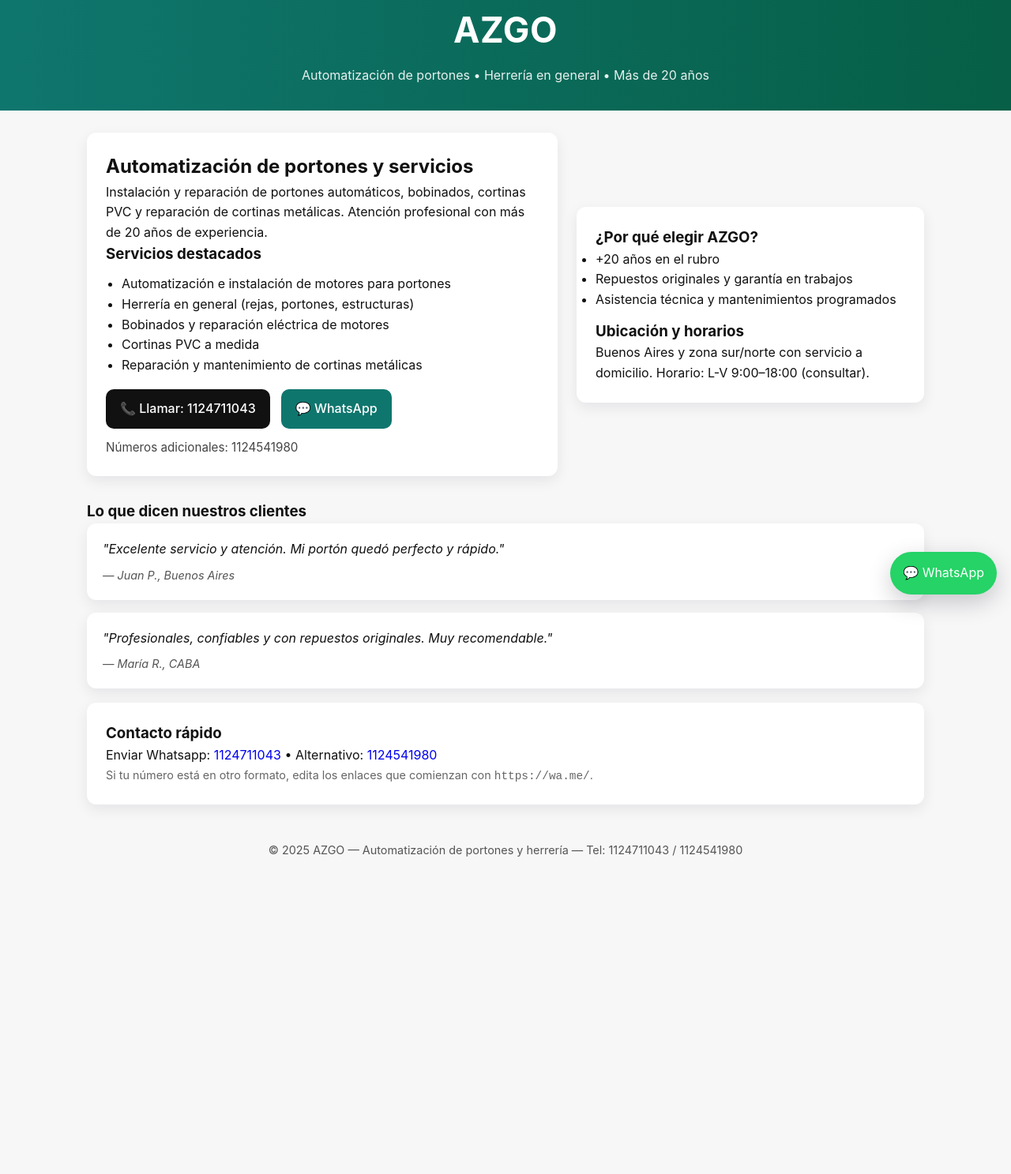
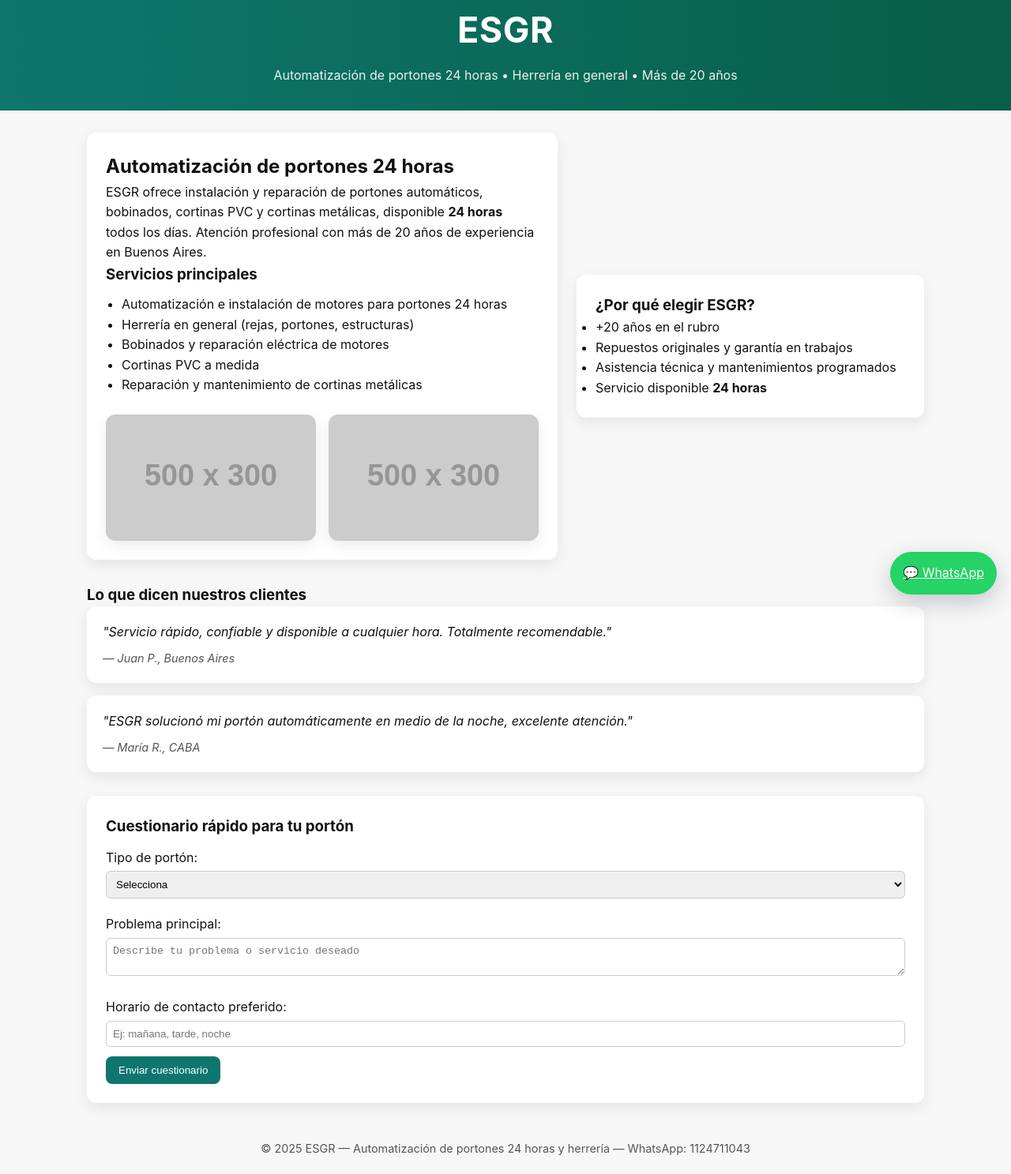
Before and after one commit to Emanuel-ops907/automatizacionba, a plain HTML site: page index.html in a window 1280 px wide. Shown: the part 29-1516 px from the top of the page at 79% size. Before the commit the page ends 1163 px from the top, so only its background shows below. Drawn offline with Linux system fonts and the light colour scheme; placeholder pictures from the web are drawn by us.

Commit message:
index.html

```diff
--- a/index.html
+++ b/index.html
@@ -4,59 +4,20 @@
   <meta charset="utf-8" />
   <meta name="google-site-verification" content="h8ERAnLd1_rnMqJ6-2ageCOZNI8zqAXW-7iZGl2atE0" />
   <meta name="viewport" content="width=device-width,initial-scale=1" />
-  <title>AZGO — Automatización de portones y herrería | Bobinados y reparación de cortinas metálicas</title>
+  <title>Automatización de portones | ESGR — Herrería y reparación de cortinas metálicas</title>
 
-  <meta name="description" content="AZGO — Automatización de portones y herrería en general. Bobinados, cortinas PVC, reparación de cortinas metálicas. Más de 20 años de experiencia. Contacto: 1124711043 / 1124541980." />
-  <meta name="keywords" content="automatizacion portones, herreria, bobinados, cortinas PVC, reparación cortinas metálicas, AZGO" />
+  <meta name="description" content="ESGR — Automatización de portones 24 horas y herrería en general. Bobinados, cortinas PVC, reparación de cortinas metálicas. Más de 20 años de experiencia. Contacto: WhatsApp 1124711043" />
+  <meta name="keywords" content="automatización portones, portones automáticos, herrería, bobinados, cortinas PVC, reparación cortinas metálicas, ESGR" />
   <meta name="robots" content="index, follow" />
-  <link rel="canonical" href="https://REEMPLAZAR_POR_TU_USUARIO.github.io/azgo/" />
+  <link rel="canonical" href="https://REEMPLAZAR_POR_TU_USUARIO.github.io/esgr/" />
 
   <!-- Open Graph -->
-  <meta property="og:title" content="AZGO — Automatización de portones y herrería" />
-  <meta property="og:description" content="Bobinados, cortinas PVC, reparación cortinas metálicas. Más de 20 años de experiencia." />
+  <meta property="og:title" content="Automatización de portones | ESGR" />
+  <meta property="og:description" content="ESGR — Servicios 24 horas de automatización de portones, herrería y reparación de cortinas metálicas. Más de 20 años de experiencia." />
   <meta property="og:type" content="website" />
-  <meta property="og:url" content="https://REEMPLAZAR_POR_TU_USUARIO.github.io/azgo/" />
-  <meta property="og:image" content="https://REEMPLAZAR_POR_TU_USUARIO.github.io/azgo/og-image.jpg" />
+  <meta property="og:url" content="https://REEMPLAZAR_POR_TU_USUARIO.github.io/esgr/" />
+  <meta property="og:image" content="https://REEMPLAZAR_POR_TU_USUARIO.github.io/esgr/og-image.jpg" />
 
-  <!-- Twitter -->
-  <meta name="twitter:card" content="summary_large_image" />
-  <meta name="twitter:title" content="AZGO — Automatización de portones y herrería" />
-  <meta name="twitter:description" content="Bobinados, cortinas PVC, reparación cortinas metálicas. Más de 20 años." />
-
-  <!-- Schema.org JSON-LD LocalBusiness -->
-  <script type="application/ld+json">
-  {
-    "@context": "https://schema.org",
-    "@type": "LocalBusiness",
-    "name": "AZGO",
-    "description": "Automatización de portones y herrería en general. Bobinados, cortinas PVC, reparación de cortinas metálicas. Más de 20 años de experiencia.",
-    "telephone": ["+541124711043", "+541124541980"],
-    "address": {
-      "@type": "PostalAddress",
-      "streetAddress": "Dirección ejemplo",
-      "addressLocality": "Buenos Aires",
-      "addressRegion": "CABA",
-      "postalCode": "C1000",
-      "addressCountry": "AR"
-    },
-    "areaServed": "Buenos Aires, Argentina",
-    "url": "https://REEMPLAZAR_POR_TU_USUARIO.github.io/azgo/",
-    "service": [
-      {"@type":"Service","name":"Automatización de portones"},
-      {"@type":"Service","name":"Herrería en general"},
-      {"@type":"Service","name":"Bobinados"},
-      {"@type":"Service","name":"Cortinas PVC"},
-      {"@type":"Service","name":"Reparación de cortinas metálicas"}
-    ],
-    "sameAs": [
-      "https://www.facebook.com/AZGO",
-      "https://www.instagram.com/AZGO",
-      "https://www.linkedin.com/company/azgo"
-    ]
-  }
-  </script>
-
-  <!-- Estilos -->
   <style>
     :root{
       --accent:#0f766e;
@@ -72,8 +33,6 @@
 
     *{box-sizing:border-box;margin:0;padding:0}
     body{font-family:Inter,system-ui,Arial,Helvetica,sans-serif;background:var(--bg);color:var(--text);line-height:1.6}
-    a{text-decoration:none;transition:var(--transition)}
-    a:hover{text-decoration:underline}
     header{background:linear-gradient(90deg,var(--accent), var(--accent-hover));color:#fff;padding:32px 20px;text-align:center}
     header h1{font-size:clamp(1.8rem,4vw,2.8rem);letter-spacing:0.6px}
     header p{margin-top:8px;font-size:1rem;opacity:.9}
@@ -83,14 +42,10 @@
     .card{background:var(--card);padding:24px;border-radius:var(--radius);box-shadow:var(--shadow);transition:transform var(--transition)}
     .card:hover{transform:translateY(-4px)}
     .services ul{margin-top:10px;padding-left:20px;list-style-type:disc}
-    .cta{display:flex;gap:14px;flex-wrap:wrap;margin-top:18px}
-    .btn{display:inline-flex;align-items:center;gap:10px;padding:12px 18px;border-radius:10px;border:0;cursor:pointer;font-weight:500;transition:var(--transition)}
-    .btn-call{background:#111;color:#fff}
-    .btn-call:hover{background:#333}
-    .btn-wsp{background:var(--accent);color:#fff}
-    .btn-wsp:hover{background:var(--accent-hover)}
+
     footer{margin:28px auto;text-align:center;color:var(--text-muted);font-size:0.9rem;padding:18px}
 
+    /* WhatsApp flotante */
     .wsp-fab{position:fixed;right:18px;bottom:18px;border-radius:999px;padding:14px 16px;background:#25D366;color:#fff;display:flex;align-items:center;gap:12px;box-shadow:0 10px 30px rgba(2,6,23,.2);z-index:999;transition:transform var(--transition)}
     .wsp-fab:hover{transform:scale(1.08)}
 
@@ -101,24 +56,36 @@
     .testimonial{background:var(--card);padding:20px;margin-bottom:16px;border-radius:var(--radius);box-shadow:var(--shadow)}
     .testimonial p{font-style:italic}
     .testimonial cite{display:block;margin-top:8px;font-size:0.9rem;color:var(--text-muted)}
+
+    /* Cuestionario */
+    .quiz-card{background:var(--card);padding:24px;border-radius:var(--radius);box-shadow:var(--shadow);margin-top:30px}
+    .quiz-card h3{margin-bottom:12px}
+    .quiz-card label{display:block;margin:8px 0 4px}
+    .quiz-card input, .quiz-card select, .quiz-card textarea{width:100%;padding:8px;margin-bottom:12px;border-radius:6px;border:1px solid #ccc}
+    .quiz-card button{background:var(--accent);color:#fff;border:none;padding:10px 16px;border-radius:8px;cursor:pointer;transition:var(--transition)}
+    .quiz-card button:hover{background:var(--accent-hover)}
+
+    /* Imágenes */
+    .images-grid{display:grid;grid-template-columns:1fr 1fr;gap:16px;margin-top:24px}
+    .images-grid img{width:100%;border-radius:var(--radius);box-shadow:var(--shadow);object-fit:cover}
   </style>
 </head>
 <body>
   <header>
-    <h1>AZGO</h1>
-    <p>Automatización de portones • Herrería en general • Más de 20 años</p>
+    <h1>ESGR</h1>
+    <p>Automatización de portones 24 horas • Herrería en general • Más de 20 años</p>
   </header>
 
   <main>
     <section class="hero">
       <div class="card">
-        <h2>Automatización de portones y servicios</h2>
-        <p>Instalación y reparación de portones automáticos, bobinados, cortinas PVC y reparación de cortinas metálicas. Atención profesional con más de 20 años de experiencia.</p>
+        <h2>Automatización de portones 24 horas</h2>
+        <p>ESGR ofrece instalación y reparación de portones automáticos, bobinados, cortinas PVC y cortinas metálicas, disponible <strong>24 horas</strong> todos los días. Atención profesional con más de 20 años de experiencia en Buenos Aires.</p>
 
         <div class="services">
-          <h3>Servicios destacados</h3>
+          <h3>Servicios principales</h3>
           <ul>
-            <li>Automatización e instalación de motores para portones</li>
+            <li>Automatización e instalación de motores para portones 24 horas</li>
             <li>Herrería en general (rejas, portones, estructuras)</li>
             <li>Bobinados y reparación eléctrica de motores</li>
             <li>Cortinas PVC a medida</li>
@@ -126,24 +93,21 @@
           </ul>
         </div>
 
-        <div class="cta">
-          <a class="btn btn-call" href="tel:+541124711043">📞 Llamar: 1124711043</a>
-          <a class="btn btn-wsp" href="https://wa.me/5491124711043?text=Hola%20AZGO!%20Quiero%20informaci%C3%B3n%20sobre%20automatizaci%C3%B3n%20de%20portones" target="_blank" rel="noopener">💬 WhatsApp</a>
+        <!-- Imágenes de portones -->
+        <div class="images-grid">
+          <img src="https://via.placeholder.com/500x300?text=Portón+Automático+1" alt="Portón automático instalado por ESGR">
+          <img src="https://via.placeholder.com/500x300?text=Portón+Automático+2" alt="Servicio de automatización de portón 24 horas">
         </div>
-
-        <p style="margin-top:12px;font-size:.95rem;color:#444">Números adicionales: 1124541980</p>
       </div>
 
       <div class="card" aria-hidden="false">
-        <h3>¿Por qué elegir AZGO?</h3>
+        <h3>¿Por qué elegir ESGR?</h3>
         <ul>
           <li>+20 años en el rubro</li>
           <li>Repuestos originales y garantía en trabajos</li>
           <li>Asistencia técnica y mantenimientos programados</li>
+          <li>Servicio disponible <strong>24 horas</strong></li>
         </ul>
-
-        <h3 style="margin-top:12px">Ubicación y horarios</h3>
-        <p>Buenos Aires y zona sur/norte con servicio a domicilio. Horario: L-V 9:00–18:00 (consultar).</p>
       </div>
     </section>
 
@@ -151,33 +115,65 @@
     <section class="testimonials">
       <h3>Lo que dicen nuestros clientes</h3>
       <div class="testimonial">
-        <p>"Excelente servicio y atención. Mi portón quedó perfecto y rápido."</p>
+        <p>"Servicio rápido, confiable y disponible a cualquier hora. Totalmente recomendable."</p>
         <cite>— Juan P., Buenos Aires</cite>
       </div>
       <div class="testimonial">
-        <p>"Profesionales, confiables y con repuestos originales. Muy recomendable."</p>
+        <p>"ESGR solucionó mi portón automáticamente en medio de la noche, excelente atención."</p>
         <cite>— María R., CABA</cite>
       </div>
     </section>
 
-    <section class="card" style="margin-top:18px">
-      <h3>Contacto rápido</h3>
-      <p>Enviar Whatsapp: <a href="https://wa.me/5491124711043" target="_blank" rel="noopener">1124711043</a> • Alternativo: <a href="https://wa.me/5491124541980" target="_blank" rel="noopener">1124541980</a></p>
-      <p style="font-size:.9rem;color:#666">Si tu número está en otro formato, edita los enlaces que comienzan con <code>https://wa.me/</code>.</p>
+    <!-- Cuestionario -->
+    <section class="quiz-card">
+      <h3>Cuestionario rápido para tu portón</h3>
+      <form id="quizForm">
+        <label for="tipoPorton">Tipo de portón:</label>
+        <select id="tipoPorton" name="tipoPorton" required>
+          <option value="">Selecciona</option>
+          <option value="corredizo">Corredizo</option>
+          <option value="batiente">Batiente</option>
+          <option value="levadizo">Levadizo</option>
+        </select>
+
+        <label for="problema">Problema principal:</label>
+        <textarea id="problema" name="problema" placeholder="Describe tu problema o servicio deseado" required></textarea>
+
+        <label for="horario">Horario de contacto preferido:</label>
+        <input type="text" id="horario" name="horario" placeholder="Ej: mañana, tarde, noche" required>
+
+        <button type="submit">Enviar cuestionario</button>
+      </form>
+      <p id="quizMessage" style="margin-top:10px;color:green;display:none;">¡Gracias! Te contactaremos pronto vía WhatsApp.</p>
     </section>
   </main>
 
   <footer>
-    © <span id="year"></span> AZGO — Automatización de portones y herrería — Tel: 1124711043 / 1124541980
+    © <span id="year"></span> ESGR — Automatización de portones 24 horas y herrería — WhatsApp: 1124711043
   </footer>
 
-  <!-- Floating WhatsApp button -->
-  <a class="wsp-fab" href="https://wa.me/5491124711043?text=Hola%20AZGO!%20Necesito%20informaci%C3%B3n" target="_blank" rel="noopener" aria-label="WhatsApp AZGO">
+  <!-- WhatsApp flotante -->
+  <a class="wsp-fab" href="https://wa.me/5491124711043?text=Hola%20ESGR!%20Necesito%20información" target="_blank" rel="noopener" aria-label="WhatsApp ESGR">
     💬 WhatsApp
   </a>
 
 <script>
   document.getElementById('year').textContent = new Date().getFullYear();
+
+  // Manejar envío del cuestionario
+  document.getElementById('quizForm').addEventListener('submit', function(e){
+    e.preventDefault();
+    const tipo = document.getElementById('tipoPorton').value;
+    const problema = document.getElementById('problema').value;
+    const horario = document.getElementById('horario').value;
+
+    // Abrir WhatsApp con datos del cuestionario
+    const waMessage = `Hola ESGR!%20Tengo%20un%20portón%20tipo:%20${encodeURIComponent(tipo)}.%20Problema:%20${encodeURIComponent(problema)}.%20Horario de contacto:%20${encodeURIComponent(horario)}`;
+    window.open(`https://wa.me/5491124711043?text=${waMessage}`, '_blank');
+
+    document.getElementById('quizMessage').style.display = 'block';
+    this.reset();
+  });
 </script>
 </body>
 </html>
```
